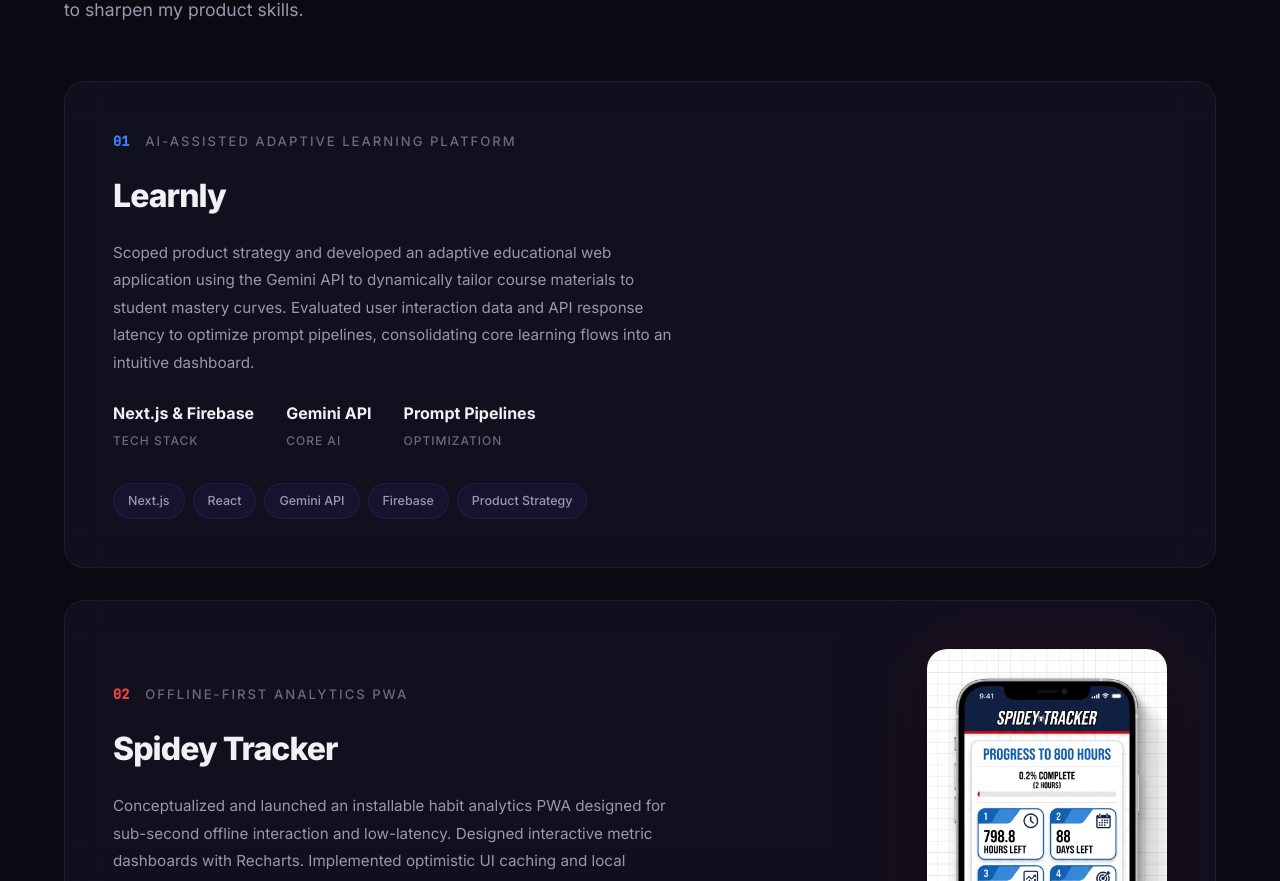
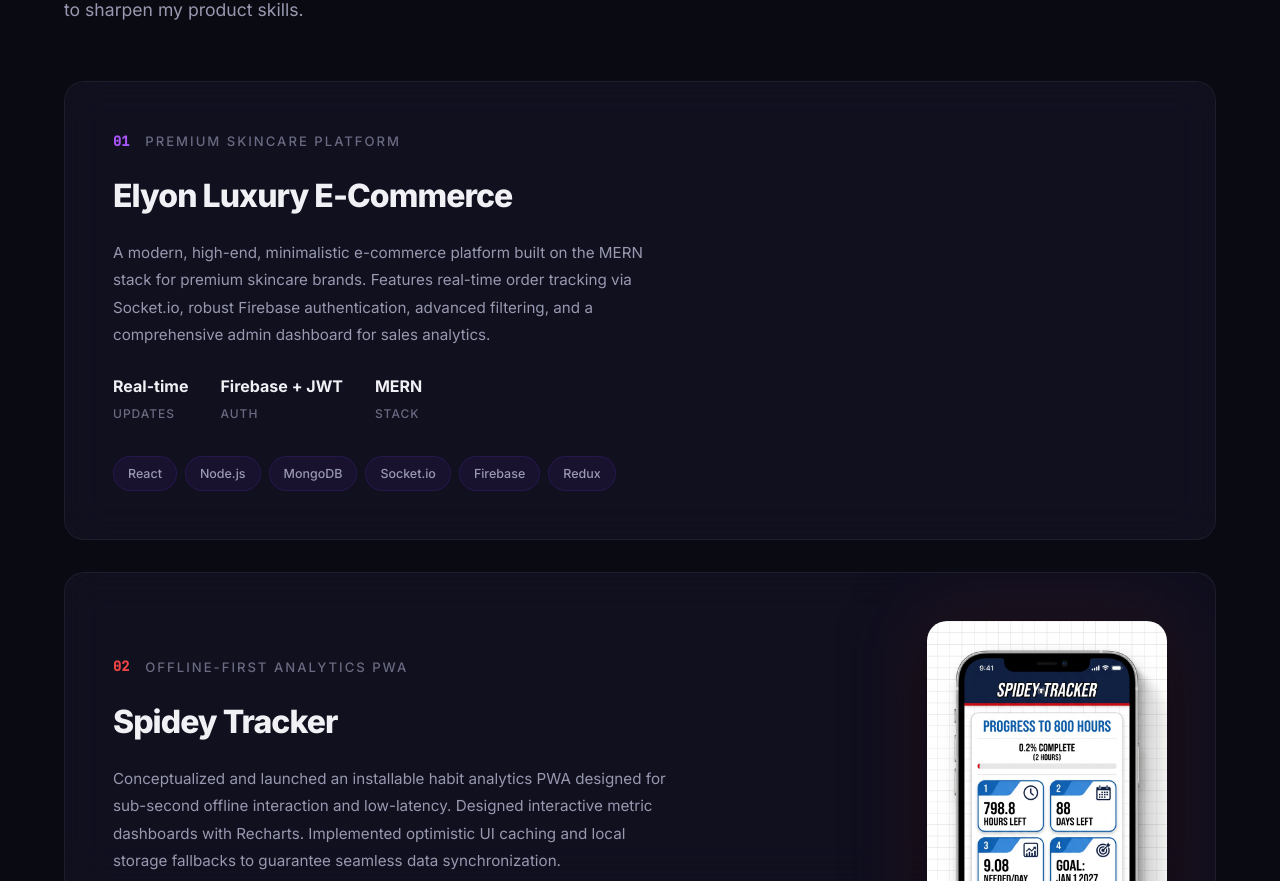
Before and after one commit to AlexBrighten/Alex-Job-Brighten, a Next.js app: page / in a window 1280 px wide. Shown: the part 3358-4239 px from the top of the page. Built offline with nearby package versions, Linux system fonts and the light colour scheme.

Commit message:
feat: replace Learnly with Elyon E-Commerce project

```diff
--- a/src/app/components/Projects.js
+++ b/src/app/components/Projects.js
@@ -5,17 +5,17 @@ import styles from "./Projects.module.css";
 
 const projects = [
   {
-    title: "Learnly",
-    tagline: "AI-Assisted Adaptive Learning Platform",
+    title: "Elyon Luxury E-Commerce",
+    tagline: "Premium Skincare Platform",
     description:
-      "Scoped product strategy and developed an adaptive educational web application using the Gemini API to dynamically tailor course materials to student mastery curves. Evaluated user interaction data and API response latency to optimize prompt pipelines, consolidating core learning flows into an intuitive dashboard.",
-    tags: ["Next.js", "React", "Gemini API", "Firebase", "Product Strategy"],
+      "A modern, high-end, minimalistic e-commerce platform built on the MERN stack for premium skincare brands. Features real-time order tracking via Socket.io, robust Firebase authentication, advanced filtering, and a comprehensive admin dashboard for sales analytics.",
+    tags: ["React", "Node.js", "MongoDB", "Socket.io", "Firebase", "Redux"],
     image: null,
-    color: "#3b82f6",
+    color: "#a855f7",
     metrics: [
-      { label: "Tech Stack", value: "Next.js & Firebase" },
-      { label: "Core AI", value: "Gemini API" },
-      { label: "Optimization", value: "Prompt Pipelines" },
+      { label: "Updates", value: "Real-time" },
+      { label: "Auth", value: "Firebase + JWT" },
+      { label: "Stack", value: "MERN" },
     ],
   },
   {
```
